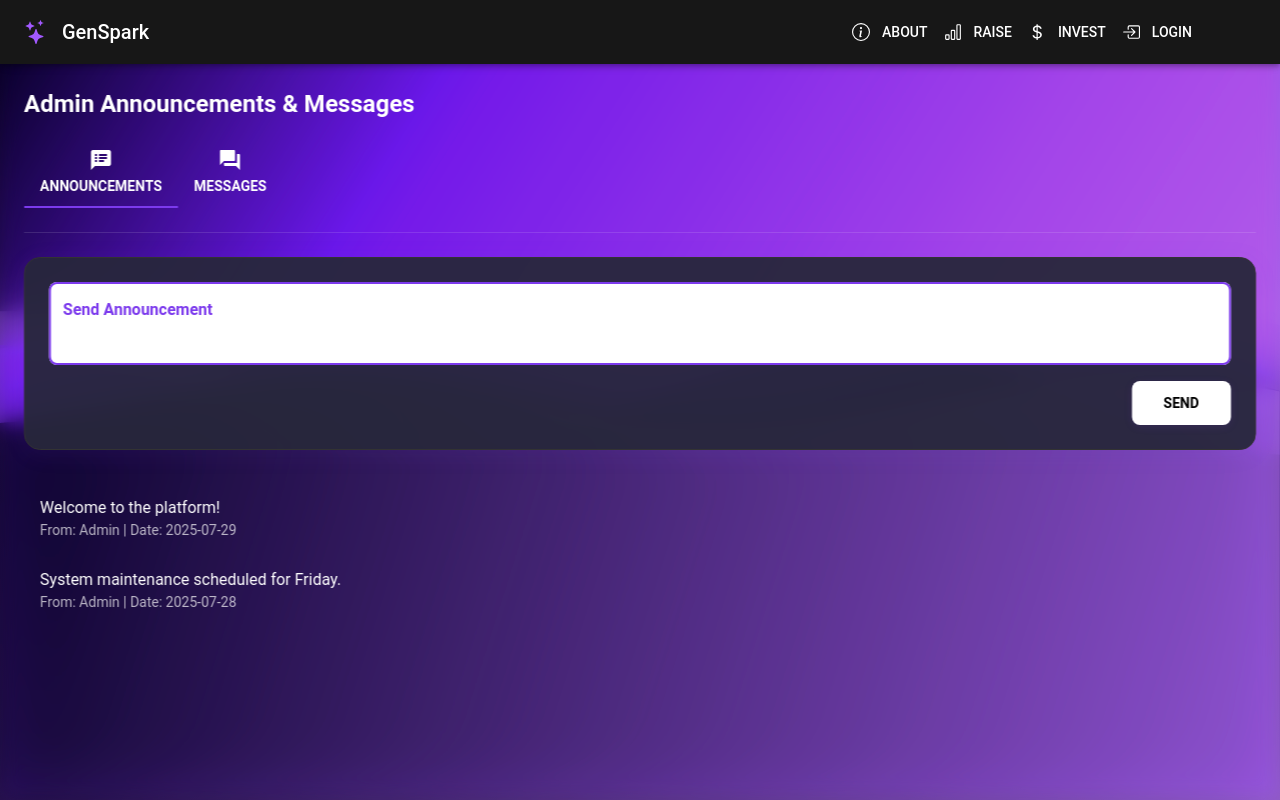
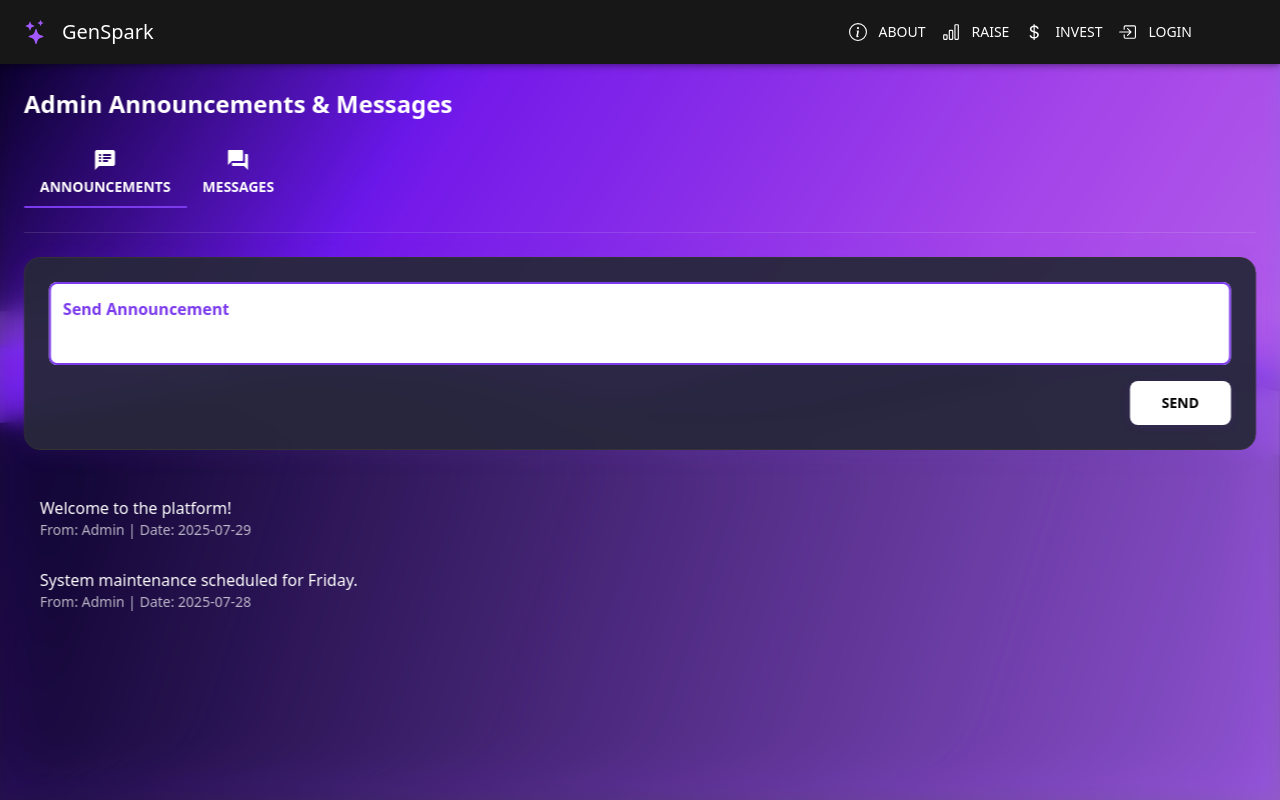
Before and after one commit to jhasaketanDWI/test-app-Backend, a React (Vite) app: page /admin/admin-messages in a window 1280 px wide. Shown: the top 800 px of the page. Built offline with nearby package versions, Linux system fonts and the light colour scheme; some icons are missing; the HTML template or start-up script is replaced by a standard one.

Commit message:
Update fontFamily to system-ui in theme

```diff
--- a/src/theme/theme.js
+++ b/src/theme/theme.js
@@ -11,7 +11,7 @@ const getTheme = (mode = 'dark') => createTheme({
     },
   },
   typography: {
-    fontFamily: 'Roboto, Arial, sans-serif',
+    fontFamily: 'system-ui, Arial, sans-serif',
   },
 });
 
```
